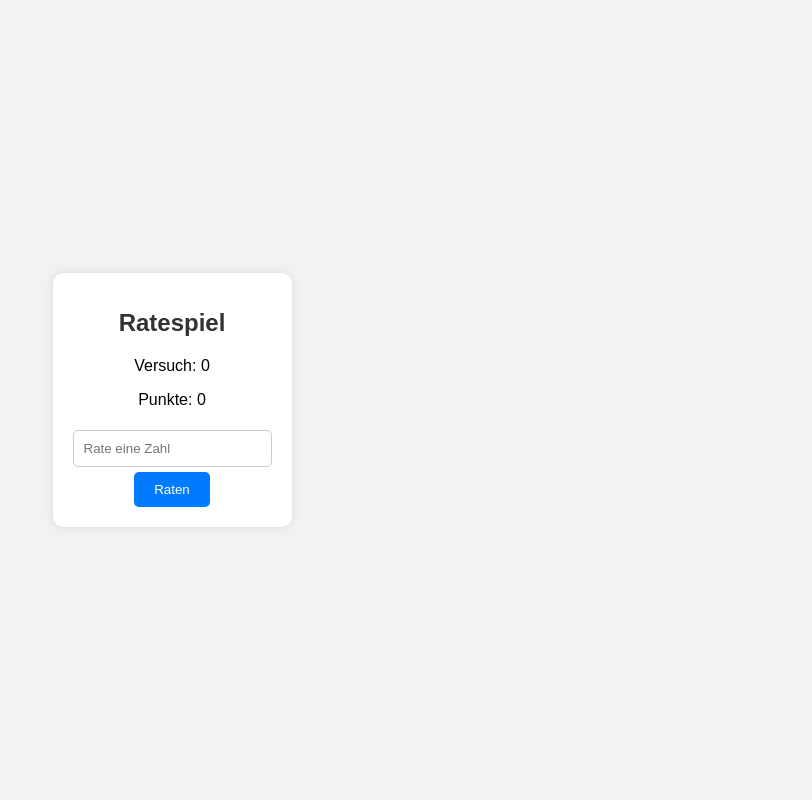
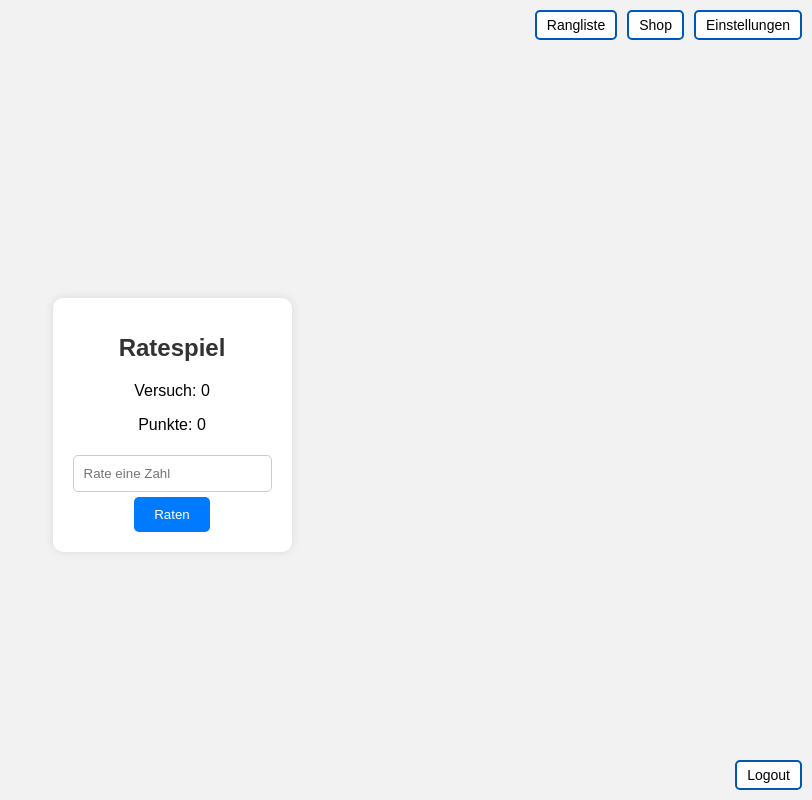
Before and after one commit to HerrOtter/dice-game, a Flask app: page / in a window 1280 px wide. Shown: the whole page, without its empty margins (468-1280 px from the left). Run offline with Flask 3, Linux system fonts and the light colour scheme; the visitor is signed in with stand-in values (Sample User, id 1); data that the repository does not hold is empty.

Commit message:
Added Logout Button and More

```diff
--- a/dice/frontend/templates/play.html
+++ b/dice/frontend/templates/play.html
@@ -7,6 +7,13 @@
     <title>Ratespiel</title>
 </head>
 <body>
+
+    <header>
+        <button class="nav-button" id="ranking-button">Rangliste</button>
+        <button class="nav-button" id="shop-button">Shop</button>
+        <button class="nav-button" id="settings-button">Einstellungen</button>
+    </header>
+
     <div class="container">
         <h1>Ratespiel</h1>
         <p>Versuch: <a id="attempts">0</a></p>
@@ -84,5 +91,9 @@
             });
         </script>
     </div>
+
+    <footer>
+        <button class="logout-button" id="logout-button">Logout</button>
+    </footer>
 </body>
 </html>
--- a/dice/static/style.css
+++ b/dice/static/style.css
@@ -1,4 +1,4 @@
-body {
+/*body {
     font-family: Arial, sans-serif;
     background-color: #f2f2f2;
     margin: 0;
@@ -10,13 +10,96 @@ body {
     height: 100vh;
 }
 
+header {
+    position: fixed;
+    top: 0;
+    right: 0;
+    margin: 10px;
+}
+
+.nav-buttons {
+    display: flex;
+    gap: 10px;
+}
+
+.nav-button, .logout-button {
+    background-color: #fff;
+    color: #000;
+    border: 2px solid #0056b3;
+    cursor: pointer;
+    padding: 5px 10px;
+    font-size: 14px;
+}
+
+footer {
+    position: fixed;
+    bottom: 0;
+    right: 0;
+    margin: 10px;
+}
+
 .container {
     background-color: #ffffff;
     padding: 20px;
     border-radius: 10px;
     box-shadow: 0 0 10px rgba(0, 0, 0, 0.1);
     text-align: center;
+}*/
+
+body {
+    font-family: Arial, sans-serif;
+    background-color: #f2f2f2;
+    margin: 0;
+    padding: 0;
+    display: flex;
+    flex-direction: column;
+    align-items: center;
+    justify-content: center;
+    height: 100vh;
 }
+
+header {
+    position: fixed;
+    top: 0;
+    right: 0;
+    display: flex;
+    gap: 10px;
+    align-items: center;
+    padding: 10px;
+}
+
+.nav-button, .logout-button {
+    background-color: #fff;
+    color: #000;
+    border: 2px solid #0056b3;
+    cursor: pointer;
+    padding: 5px 10px;
+    font-size: 14px;
+}
+
+.nav-button:hover, .logout-button:hover {
+    color: #fff;
+}
+
+.container {
+    background-color: #ffffff;
+    padding: 20px;
+    border-radius: 10px;
+    box-shadow: 0 0 10px rgba(0, 0, 0, 0.1);
+    text-align: center;
+    margin-top: 50px; /* Abstand vom oberen Rand */
+}
+
+footer {
+    position: fixed;
+    bottom: 0;
+    right: 0;
+    margin: 10px;
+}
+
+/* ... restlicher CSS-Code ... */
+
+
 
 .container#error {
     background-color: crimson;
@@ -65,3 +148,7 @@ button {
 button:hover {
     background-color: #0056b3;
 }
+
+.logout-button:hover, .nav-button:hover {
+    color: #fff;
+}
```
Also changed, not shown: dice/frontend/templates/auth.html (+8 -0 lines).
